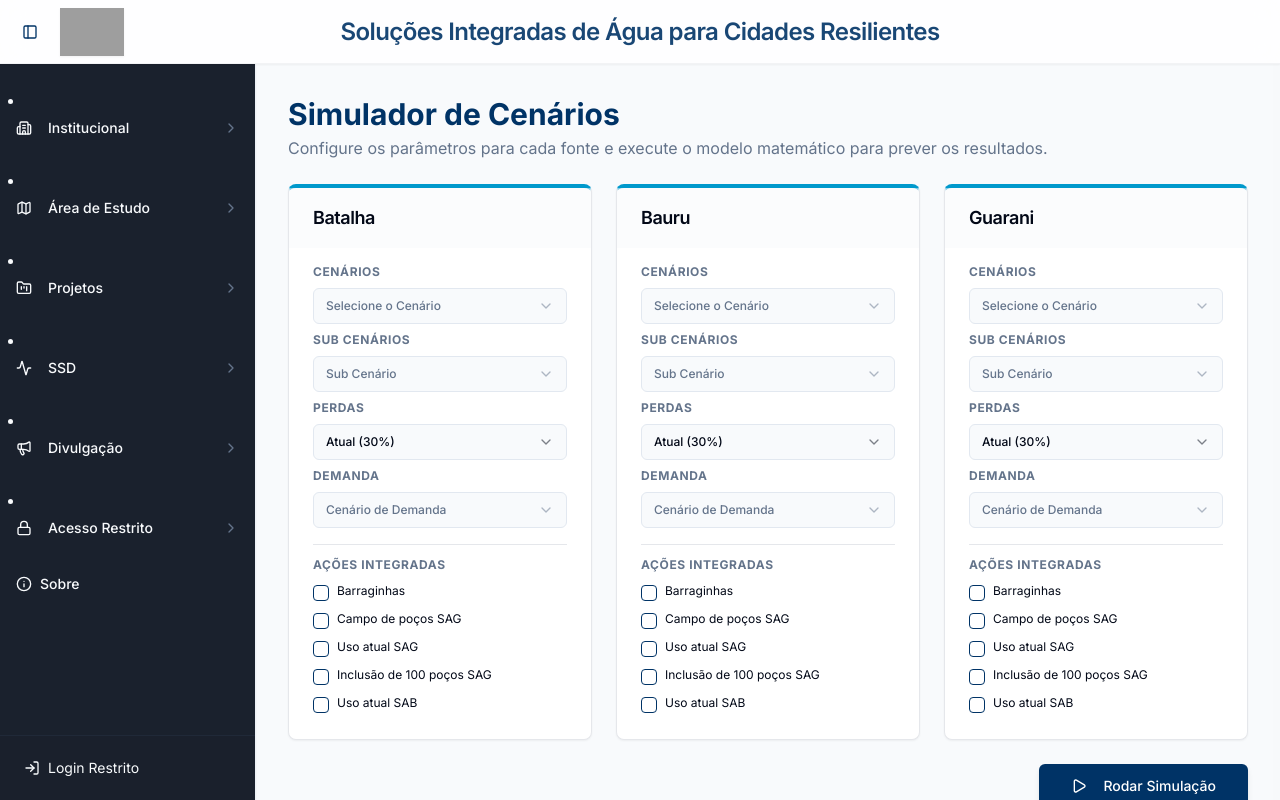
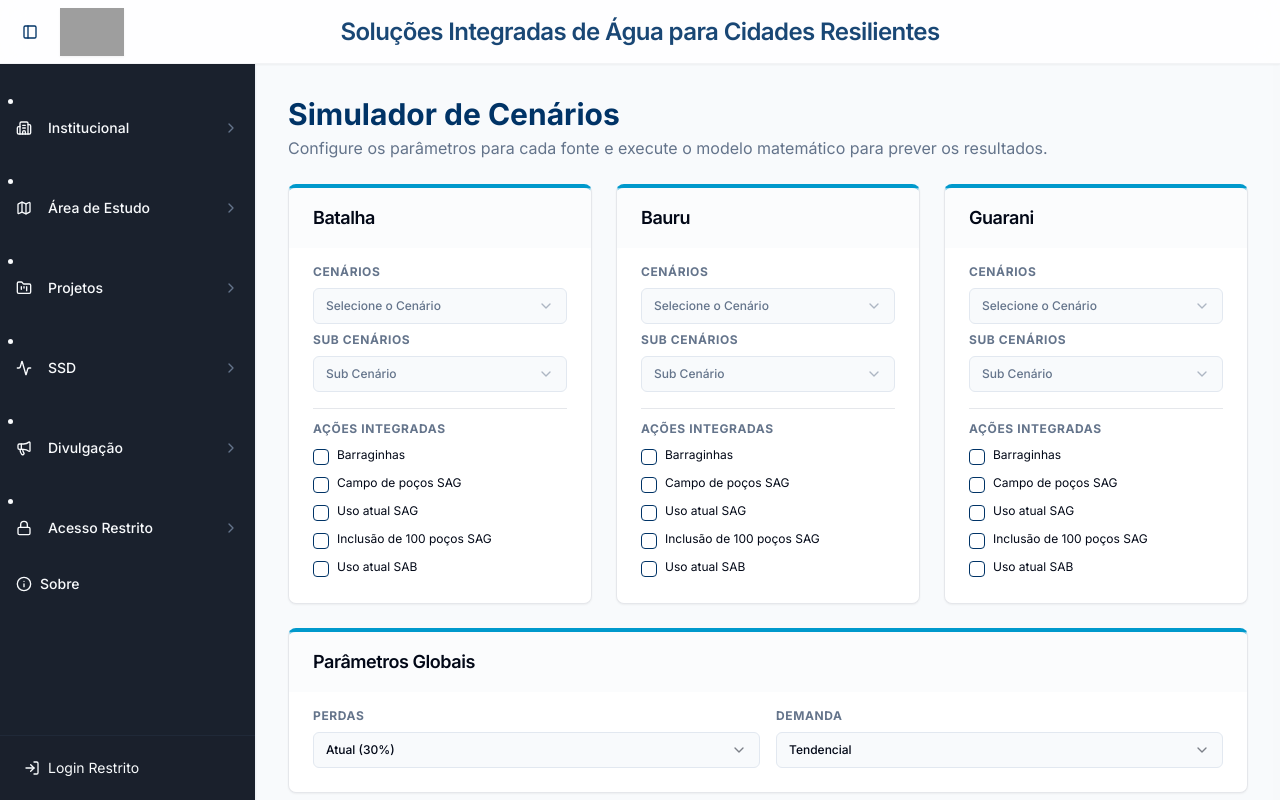
Before and after one commit to wlibrelon/ssd_sacre_v2, a React (Vite) app: page /ssd/cenarios in a window 1280 px wide. Built offline with nearby package versions, Linux system fonts and the light colour scheme; grey boxes are pictures that could not be loaded.

Commit message:
Auto-commit after full sync (build simulation)

```diff
--- a/src/pages/ssd/Cenarios.tsx
+++ b/src/pages/ssd/Cenarios.tsx
@@ -20,7 +20,11 @@ const PERDAS = [
   { label: 'Atual (30%)', val: 0.3 },
   { label: 'Meta (15%)', val: 0.15 },
 ]
-const DEMANDAS = ['Tendencial', 'Acelerada', 'Reduzida']
+const DEMANDAS = [
+  { label: 'Tendencial', val: 100 },
+  { label: 'Acelerada', val: 120 },
+  { label: 'Reduzida', val: 80 },
+]
 const ACOES = [
   'Barraginhas',
   'Campo de poços SAG',
@@ -47,21 +51,20 @@ const MySelect = ({ val, setVal, placeholder, options }: any) => (
 export default function Cenarios() {
   const { csvData } = useSimulationStore()
   const [selections, setSelections] = useState<Record<string, any>>(
-    FONTES.reduce(
-      (acc, f) => ({ ...acc, [f]: { cenario: '', sub: '', perdas: 0.3, demanda: '', acoes: [] } }),
-      {},
-    ),
+    FONTES.reduce((acc, f) => ({ ...acc, [f]: { cenario: '', sub: '', acoes: [] } }), {}),
   )
+  const [globalPerdas, setGlobalPerdas] = useState(0.3)
+  const [globalDemanda, setGlobalDemanda] = useState(100)
   const [results, setResults] = useState<any[]>([])
   const [timeData, setTimeData] = useState<any[]>([])
 
   const handleSimulate = () => {
     const res = csvData.map((r) => {
       const sel = selections[r.Fonte]
-      const perdas = sel ? sel.perdas : 0.3
       return {
         ...r,
-        Vazao_Distribuida: r.Vazao_Captada * (1 - perdas),
+        Vazao_Distribuida: r.Vazao_Captada * (1 - globalPerdas),
+        Demanda: globalDemanda,
         Cenario_da_fonte: sel ? `${sel.cenario} ${sel.sub}` : '',
         Acoes: sel ? sel.acoes.join(', ') : '',
       }
@@ -124,24 +127,6 @@ export default function Cenarios() {
                     placeholder="Sub Cenário"
                     options={SUB_CENARIOS}
                   />
-                  <p className="text-xs font-bold text-muted-foreground uppercase tracking-wider mb-1">
-                    Perdas
-                  </p>
-                  <MySelect
-                    val={sel.perdas.toString()}
-                    setVal={(v: string) => update('perdas', parseFloat(v))}
-                    placeholder="Trajetória de Perdas"
-                    options={PERDAS}
-                  />
-                  <p className="text-xs font-bold text-muted-foreground uppercase tracking-wider mb-1">
-                    Demanda
-                  </p>
-                  <MySelect
-                    val={sel.demanda}
-                    setVal={(v: string) => update('demanda', v)}
-                    placeholder="Cenário de Demanda"
-                    options={DEMANDAS}
-                  />
                 </div>
                 <div className="pt-3 border-t">
                   <p className="text-xs font-bold text-muted-foreground uppercase tracking-wider mb-2">
@@ -176,6 +161,38 @@ export default function Cenarios() {
         })}
       </div>
 
+      <Card className="shadow-sm border-t-4 border-t-secondary">
+        <CardHeader className="py-4 bg-slate-50/50">
+          <CardTitle className="text-lg">Parâmetros Globais</CardTitle>
+        </CardHeader>
+        <CardContent className="pt-4">
+          <div className="grid grid-cols-1 md:grid-cols-2 gap-4">
+            <div className="space-y-2">
+              <p className="text-xs font-bold text-muted-foreground uppercase tracking-wider mb-1">
+                Perdas
+              </p>
+              <MySelect
+                val={globalPerdas.toString()}
+                setVal={(v: string) => setGlobalPerdas(parseFloat(v))}
+                placeholder="Trajetória de Perdas"
+                options={PERDAS}
+              />
+            </div>
+            <div className="space-y-2">
+              <p className="text-xs font-bold text-muted-foreground uppercase tracking-wider mb-1">
+                Demanda
+              </p>
+              <MySelect
+                val={globalDemanda.toString()}
+                setVal={(v: string) => setGlobalDemanda(parseFloat(v))}
+                placeholder="Cenário de Demanda"
+                options={DEMANDAS}
+              />
+            </div>
+          </div>
+        </CardContent>
+      </Card>
+
       <div className="flex justify-end">
         <Button
           onClick={handleSimulate}
```
Also changed, not shown: .skip.config.json.
